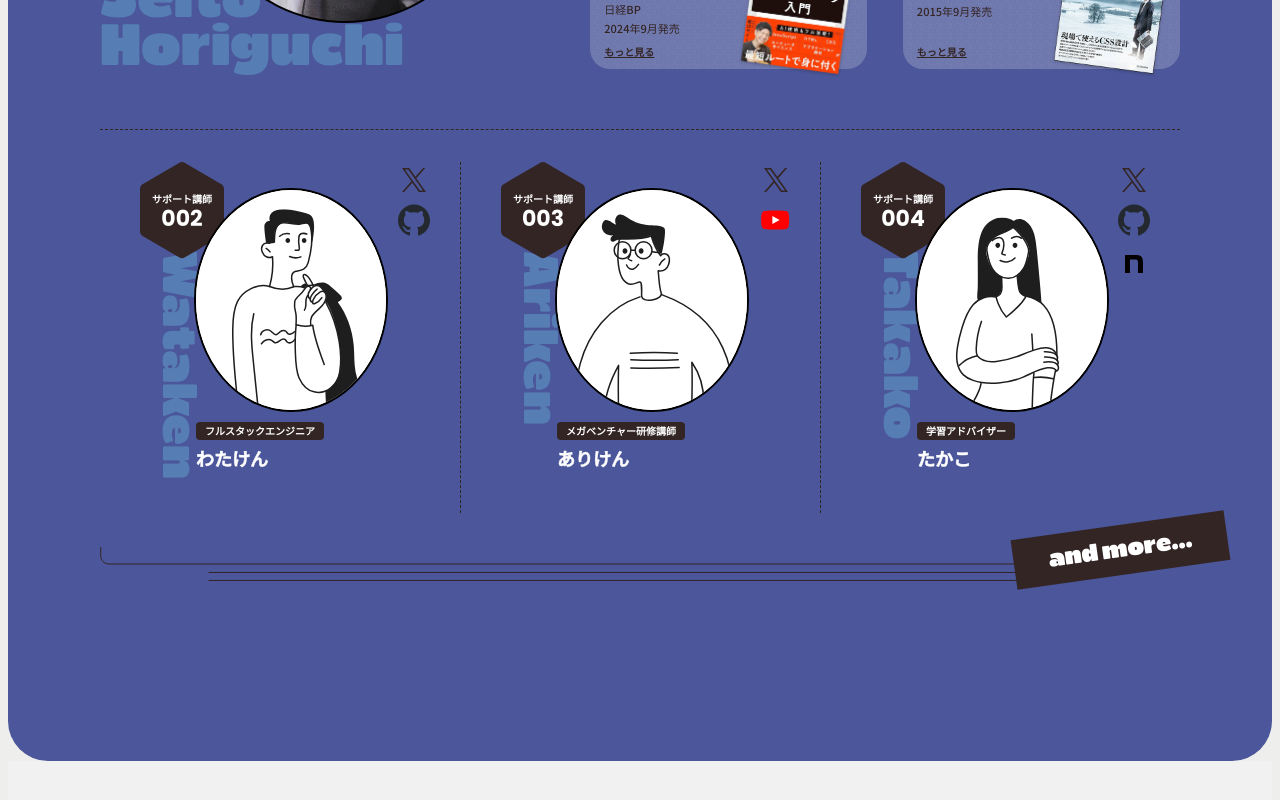
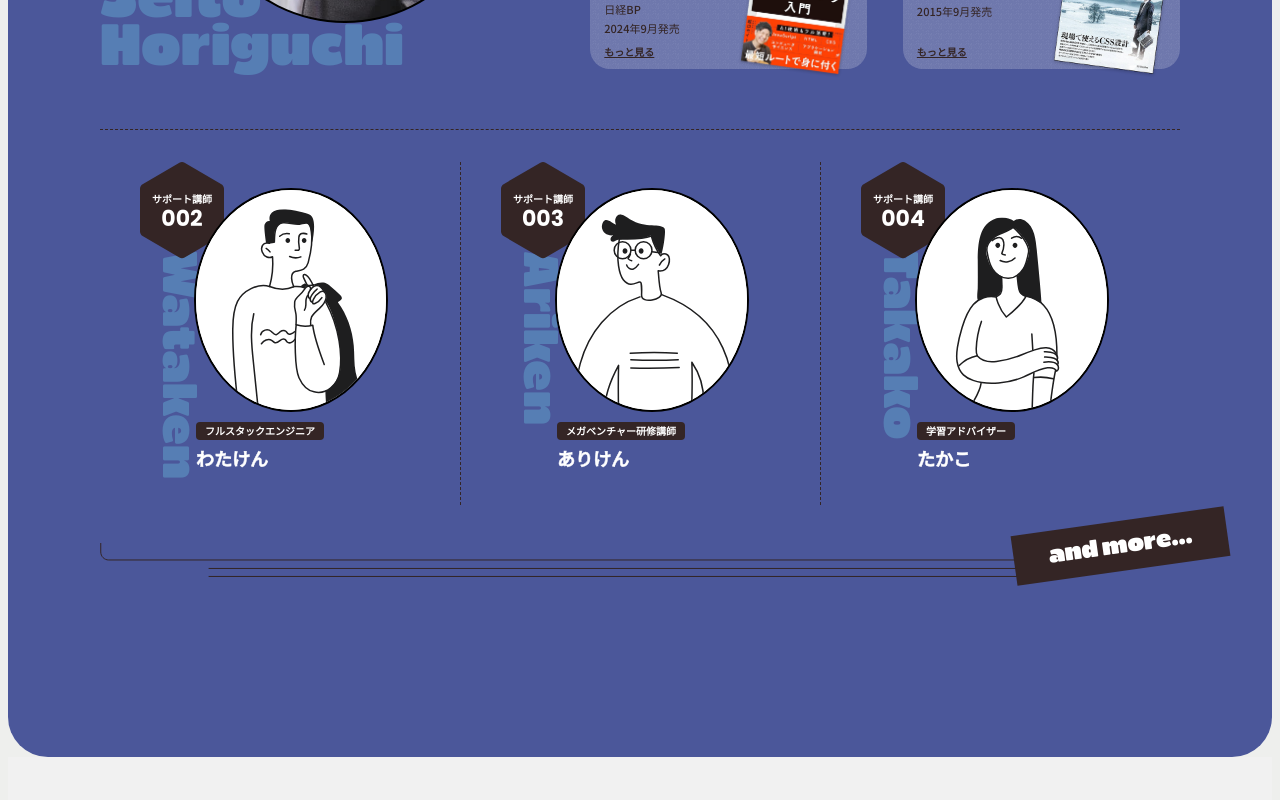
Before and after one commit to seito-developer/siid-web, a Next.js app: page / in a window 1280 px wide. Shown: the part 7738-8538 px from the top of the page. Built offline with nearby package versions, Linux system fonts and the light colour scheme.

Commit message:
style: Update Supporter and SubSupporterCard components by adjusting margins, removing social links, and enhancing layout for improved visual consistency

```diff
--- a/src/components/Supporter/SubSupporterCard/SubSupporterCard.module.css
+++ b/src/components/Supporter/SubSupporterCard/SubSupporterCard.module.css
@@ -4,6 +4,7 @@
   padding-block: 42px 34px;
   justify-content: space-between;
   border-top: 1px dashed var(--text);
+  align-items: center;
 }
 
 .SubSupporterCard__Header {
@@ -35,6 +36,7 @@
   display: flex;
   position: relative;
   z-index: 2;
+  visibility: hidden;
 }
 
 .SubSupporterCard__BadgeLabel {
@@ -77,7 +79,7 @@
   color: #fff;
   flex-direction: column;
   row-gap: 8px;
-  margin-block: 0 8px;
+  margin-block: 0;
   font-size: 32px;
   font-weight: 600;
   line-height: 1;
@@ -99,17 +101,6 @@
   -webkit-text-stroke: 0.5px #fff;
 }
 
-.SubSupporterCard__Social {
-  display: flex;
-  column-gap: 12px;
-  font-size: 20px;
-}
-
-.SubSupporterCard__SocialIconX {
-  width: 20px;
-  height: auto;
-}
-
 @media screen and (min-width: 1280px) {
   .SubSupporterCard {
     padding-left: 40px;
@@ -127,6 +118,7 @@
   .SubSupporterCard__Badge {
     width: 84px;
     row-gap: 2px;
+    visibility: visible;
   }
 
   .SubSupporterCard__Avatar {
@@ -155,22 +147,4 @@
     padding-left: 56px;
     row-gap: 6px;
   }
-
-  .SubSupporterCard__Social {
-    position: absolute;
-    right: 30px;
-    top: 0;
-    flex-direction: column;
-    align-items: center;
-    row-gap: 10px;
-  }
-
-  .SubSupporterCard__SocialIconX {
-    width: 24px;
-  }
-
-  .SubSupporterCard__SocialIconGithub {
-    width: 32px;
-    height: auto;
-  }
 }
--- a/src/components/Supporter/SubSupporterCard/SubSupporterCard.tsx
+++ b/src/components/Supporter/SubSupporterCard/SubSupporterCard.tsx
@@ -8,17 +8,9 @@ type SubSupporterCardProps = {
   englishName: string;
   role: string;
   avatarUrl: string;
-  socialLinks: {
-    x?: string;
-    github?: string;
-    youtube?: string;
-    tiktok?: string;
-    instagram?: string;
-    note?: string;
-  };
 };
 
-export default function SubSupporterCard({ id, name, englishName, role, avatarUrl, socialLinks }: SubSupporterCardProps) {
+export default function SubSupporterCard({ id, name, englishName, role, avatarUrl }: SubSupporterCardProps) {
   return (
     <div className={styles.SubSupporterCard}>
       <div className={styles.SubSupporterCard__Header}>
@@ -31,8 +23,6 @@ export default function SubSupporterCard({ id, name, englishName, role, avatarUr
         </div>
 
         <Image src={avatarUrl} alt={name} width={120} height={148} className={styles.SubSupporterCard__Avatar} />
-
-
       </div>
 
       <div className={styles.SubSupporterCard__NameContainer}>
@@ -40,51 +30,6 @@ export default function SubSupporterCard({ id, name, englishName, role, avatarUr
           <span className={styles.SubSupporterCard__NameRole}>{role}</span>
           <span className={styles.SubSupporterCard__NameText}>{name}</span>
         </h3>
-
-        <div className={styles.SubSupporterCard__Social}>
-          {socialLinks.x && (
-            <a href={socialLinks.x} target="_blank" rel="noopener noreferrer" aria-label="X (Twitter)">
-              <svg width="24" height="24" className={styles.SubSupporterCard__SocialIconX}>
-                <use href="#x" />
-              </svg>
-            </a>
-          )}
-          {socialLinks.github && (
-            <a href={socialLinks.github} target="_blank" rel="noopener noreferrer" aria-label="GitHub">
-              <svg width="24" height="24" className={styles.SubSupporterCard__SocialIconGithub}>
-                <use href="#github" />
-              </svg>
-            </a>
-          )}
-          {socialLinks.youtube && (
-            <a href={socialLinks.youtube} target="_blank" rel="noopener noreferrer" aria-label="YouTube">
-              <svg width="29" height="20" className={styles.SubSupporterCard__SocialIconYoutube}>
-                <use href="#youtube" />
-              </svg>
-            </a>
-          )}
-          {socialLinks.tiktok && (
-            <a href={socialLinks.tiktok} target="_blank" rel="noopener noreferrer" aria-label="TikTok">
-              <svg width="25" height="28" className={styles.SubSupporterCard__SocialIconTiktok}>
-                <use href="#tiktok" />
-              </svg>
-            </a>
-          )}
-          {socialLinks.instagram && (
-            <a href={socialLinks.instagram} target="_blank" rel="noopener noreferrer" aria-label="Instagram">
-              <svg width="30" height="30" className={styles.SubSupporterCard__SocialIconInstagram}>
-                <use href="#instagram" />
-              </svg>
-            </a>
-          )}
-          {socialLinks.note && (
-            <a href={socialLinks.note} target="_blank" rel="noopener noreferrer" aria-label="Note">
-              <svg width="32" height="32" className={styles.SubSupporterCard__SocialIconNote}>
-                <use href="#note" />
-              </svg>
-            </a>
-          )}
-        </div>
       </div>
     </div>
   );
--- a/src/components/Supporter/Supporter.module.css
+++ b/src/components/Supporter/Supporter.module.css
@@ -296,7 +296,7 @@
   }
 
   .Supporter__More {
-    margin-block: 12px -52px;
+    margin-block: 16px -52px;
     margin-right: -48px;
   }
 
--- a/src/components/Supporter/Supporter.tsx
+++ b/src/components/Supporter/Supporter.tsx
@@ -38,10 +38,6 @@ export default function Supporter() {
       englishName: 'Wataken',
       role: 'フルスタックエンジニア',
       avatarUrl: '/images/supporter/subsupportercard/wataken.svg',
-      socialLinks: {
-        x: 'https://x.com/',
-        github: 'https://github.com/',
-      },
     },
     {
       id: '003',
@@ -49,10 +45,6 @@ export default function Supporter() {
       englishName: 'Ariken',
       role: 'メガベンチャー研修講師',
       avatarUrl: '/images/supporter/subsupportercard/ariken.svg',
-      socialLinks: {
-        x: 'https://x.com/',
-        youtube: 'https://youtube.com/',
-      },
     },
     {
       id: '004',
@@ -60,11 +52,6 @@ export default function Supporter() {
       englishName: 'Takako',
       role: '学習アドバイザー',
       avatarUrl: '/images/supporter/subsupportercard/takako.svg',
-      socialLinks: {
-        x: 'https://x.com/',
-        github: 'https://github.com/',
-        note: 'https://note.com/',
-      },
     },
   ] as const;
 
```
